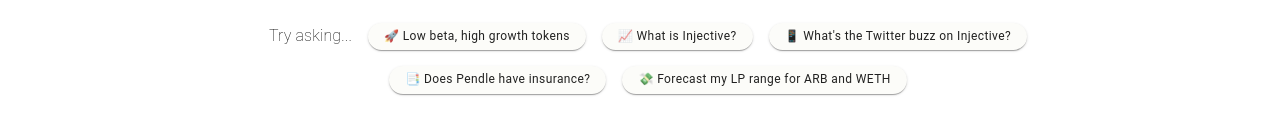
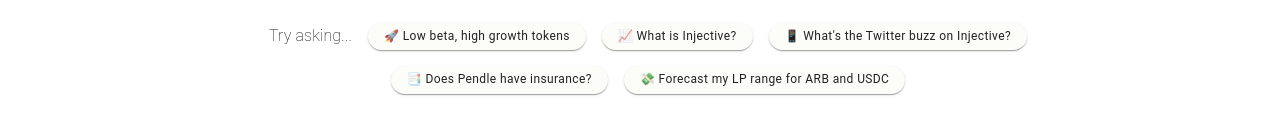
Before and after one commit to Karthik144/jarvis, a Next.js app in the folder frontend/: page / in a window 1280 px wide. Shown: the part 479-614 px from the top of the page. Built offline with nearby package versions, Linux system fonts and the light colour scheme.

Commit message:
Changed quick prompt

```diff
--- a/frontend/src/app/page.js
+++ b/frontend/src/app/page.js
@@ -223,7 +223,7 @@
         </Grid>
         <Grid item>
           <QuickPrompt
-            text="💸 Forecast my LP range for ARB and WETH"
+            text="💸 Forecast my LP range for ARB and USDC"
             onPress={handleQuickPrompt}
           />
         </Grid>
```
